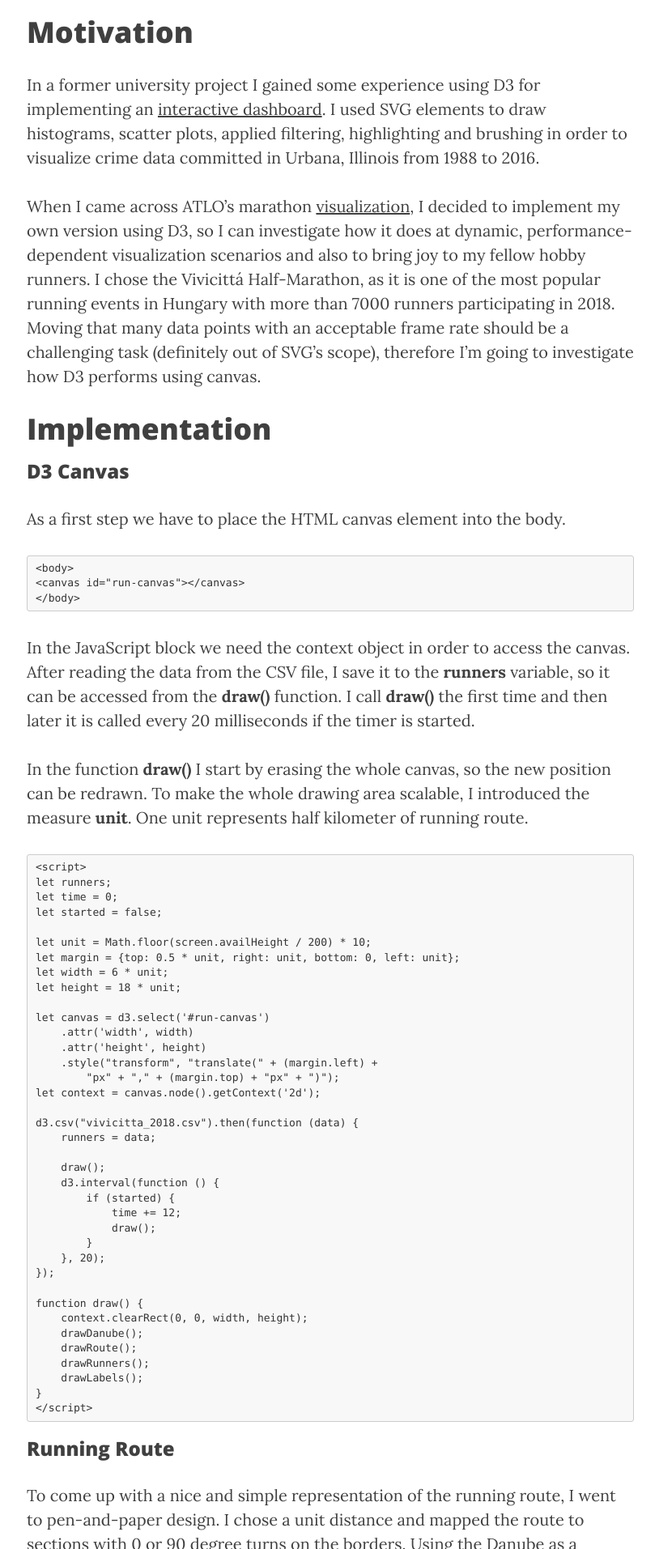
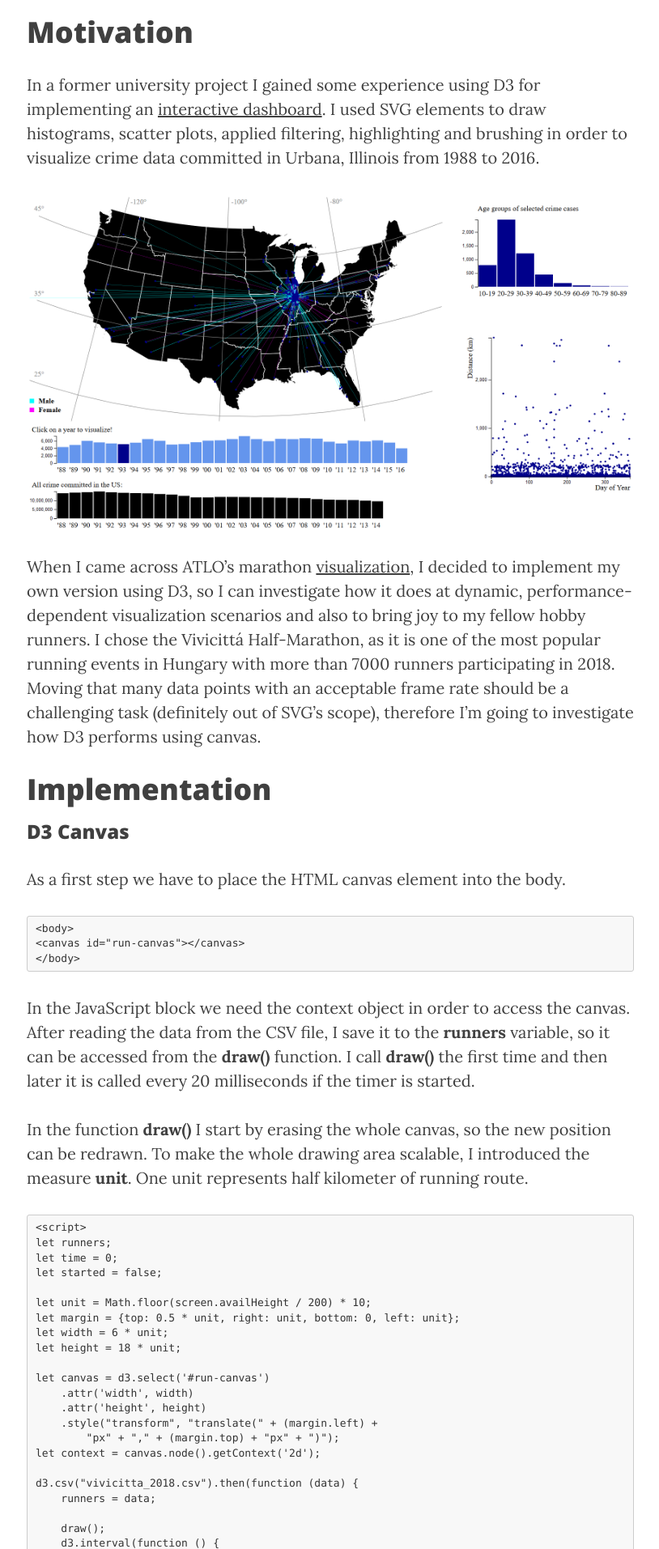
Before and after one commit to georgekatona/georgekatona.github.io, a Jekyll site: the page built from _posts/2019-04-04-Dynamic-Visualization-of-Running-Data.markdown, in a window 1280 px wide. Shown: the part 549-2462 px from the top of the page at 81% size, without its empty margins (232-1046 px from the left). Built offline with Jekyll 4.4.1, drawn with Linux system fonts in a browser that asks for light colours; nearby versions of some CDN libraries; comment, search, counter and statistics services are not loaded.

Commit message:
Add urbana img

```diff
--- a/_posts/2019-04-04-Dynamic-Visualization-of-Running-Data.markdown
+++ b/_posts/2019-04-04-Dynamic-Visualization-of-Running-Data.markdown
@@ -14,6 +14,8 @@ draft:	true
 # Motivation
 
 In a former university project I gained some experience using D3 for implementing an [interactive dashboard](https://georgekatona.com/urbana-crimes/index.html). I used SVG elements to draw histograms, scatter plots, applied filtering, highlighting and brushing in order to visualize crime data committed in Urbana, Illinois from 1988 to 2016.
+
+![Former D3 visualization project](https://georgekatona.com/img/runvis/urbana.PNG)
 
 When I came across ATLO's marathon [visualization](https://atlo.team/spar-budapest-maraton/?fbclid=IwAR3MlxaCr2Rt1OYC-QmUUxNyGiALdLOfUaVGR87Bn35uXHmfcNLD6Jd_70s), I decided to implement my own version using D3, so I can investigate how it does at dynamic, performance-dependent visualization scenarios and also to bring joy to my fellow hobby runners. I chose the Vivicittá Half-Marathon, as it is one of the most popular running events in Hungary with more than 7000 runners participating in 2018. Moving that many data points with an acceptable frame rate should be a challenging task (definitely out of SVG's scope), therefore I'm going to investigate how D3 performs using canvas.
 
```
Also changed, not shown: img/runvis/urbana.PNG (added).
